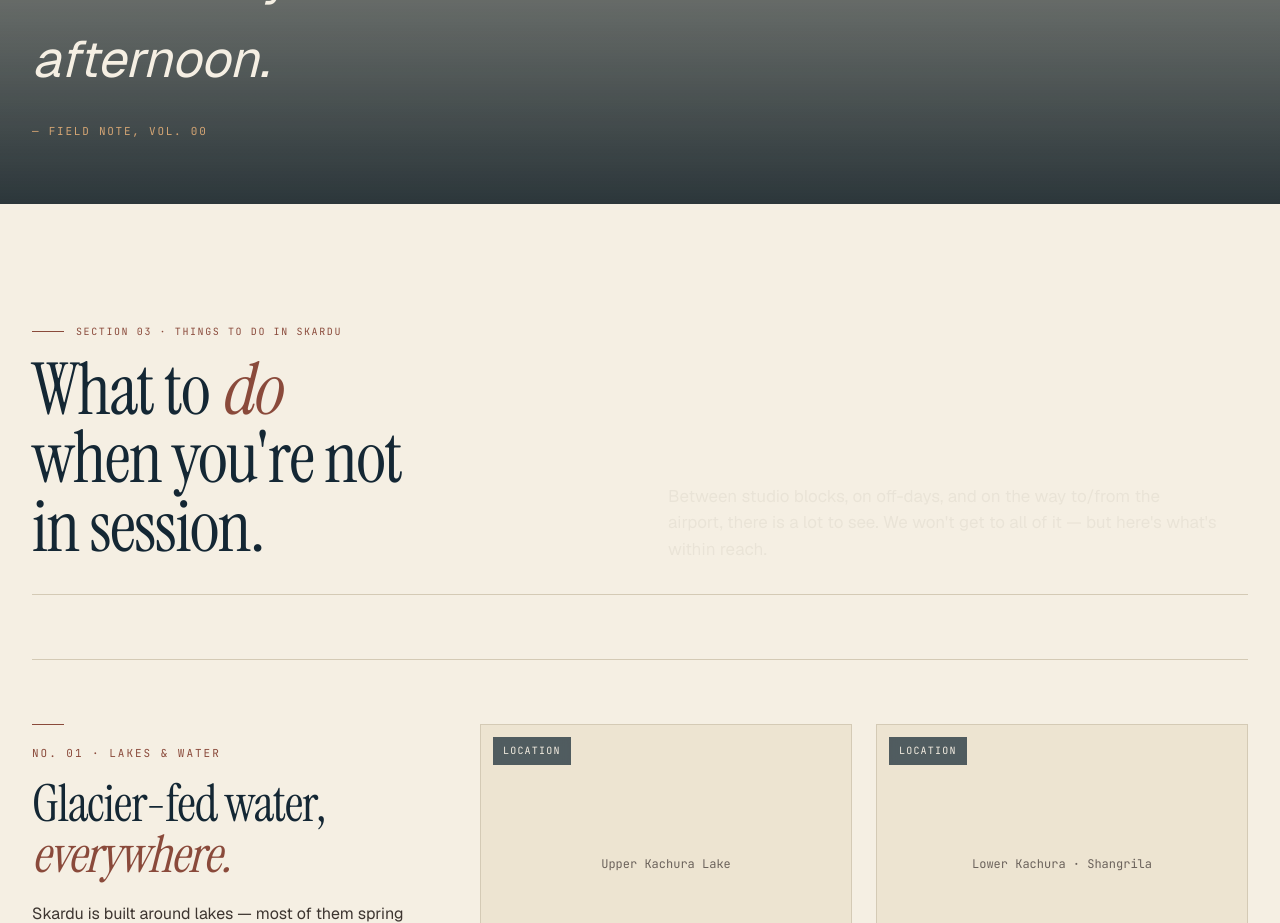
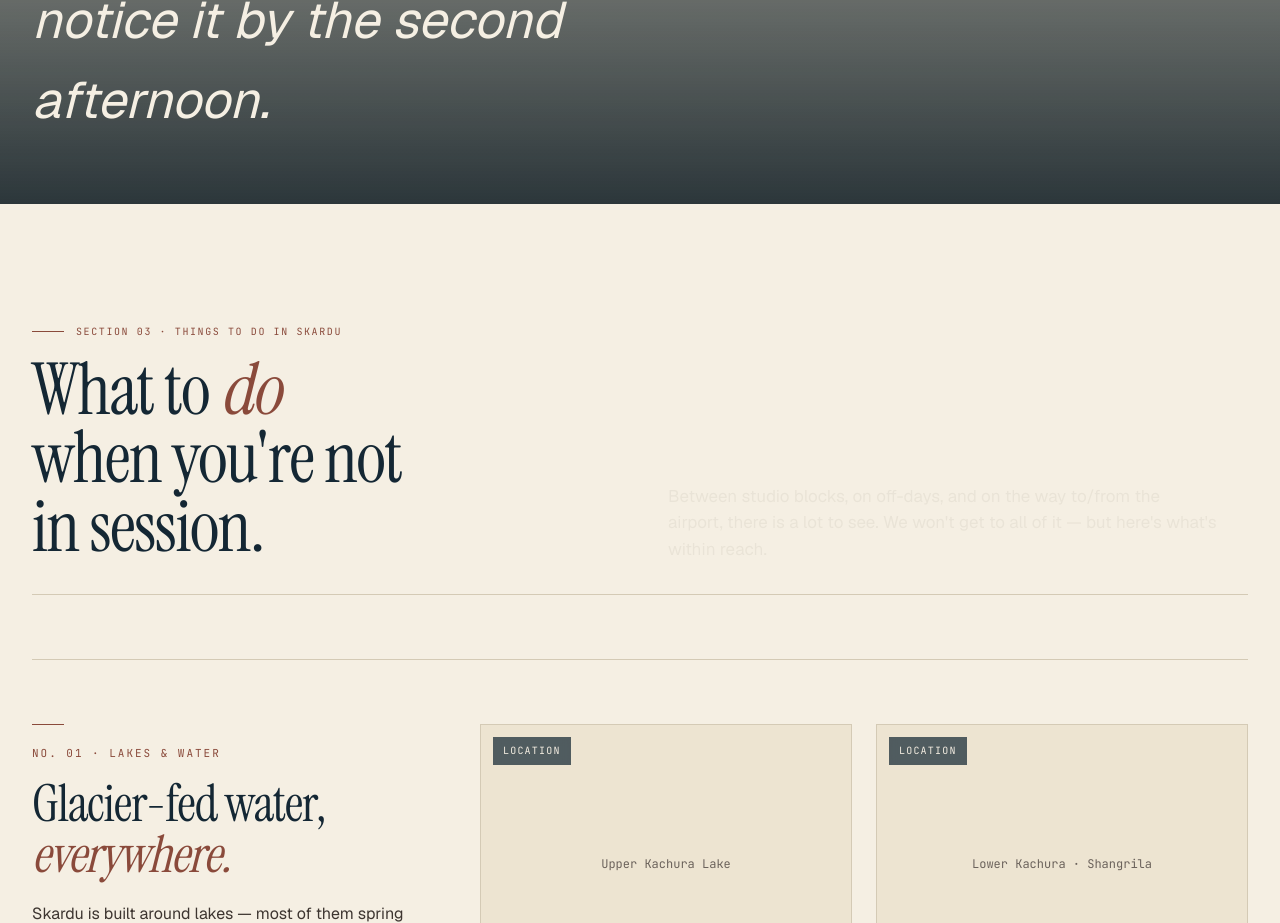
Before and after one commit to usmanjaved-droid/summit-fellowship-website, a Next.js app: page /explore-skardu in a window 1280 px wide. Shown: the part 4260-5183 px from the top of the page. Built offline with nearby package versions, Linux system fonts and the light colour scheme.

Commit message:
refactor: remove field note from pull strip

```diff
--- a/app/explore-skardu/page.tsx
+++ b/app/explore-skardu/page.tsx
@@ -274,9 +274,6 @@ export default function ExploreSkardu() {
             <blockquote style={{ fontStyle: 'italic', fontSize: 'clamp(28px, 4vw, 56px)', color: 'var(--paper)', maxWidth: '22ch', margin: 0 }}>
               Time runs slower here. You&apos;ll notice it by the second afternoon.
             </blockquote>
-            <div style={{ marginTop: '24px', fontFamily: 'var(--font-mono)', fontSize: '11px', letterSpacing: '0.16em', textTransform: 'uppercase', color: 'var(--ochre)' }}>
-              — Field note, Vol. 00
-            </div>
           </div>
         </div>
       </section>
```
